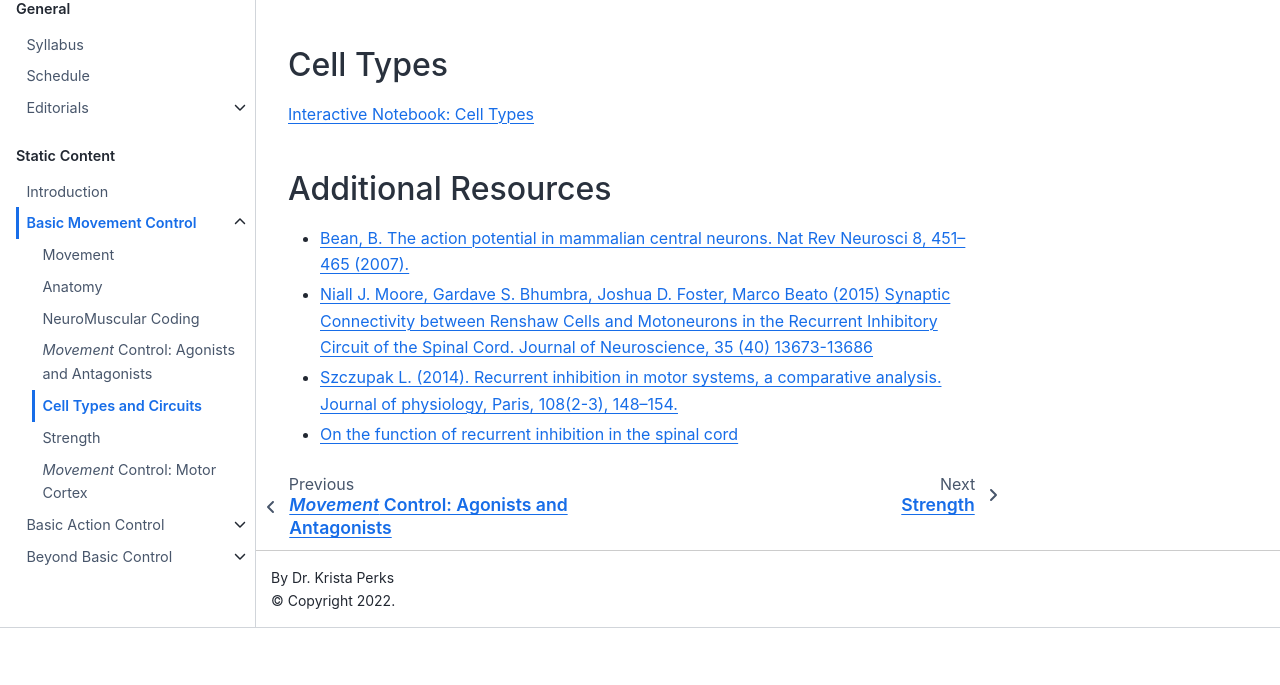
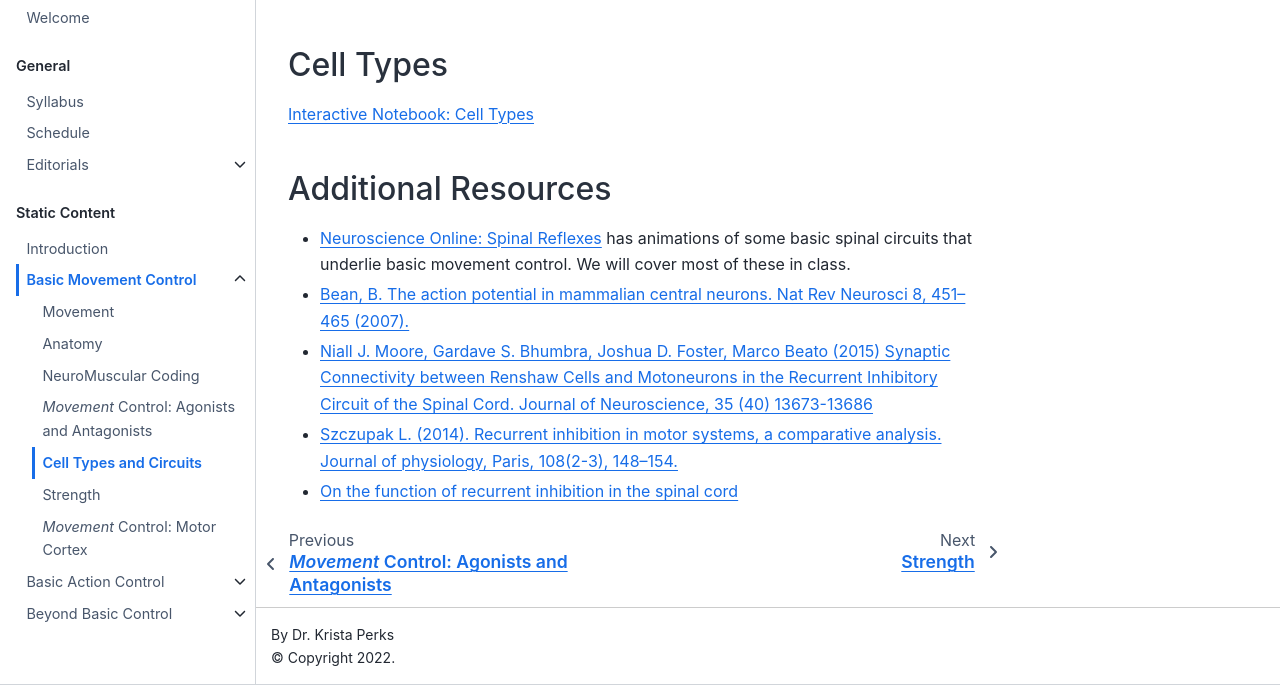
Before and after one commit to neurologic/Neurobiology-Movement, a Jupyter Book: the page built from markdown/cells-circuits.md, in a window 1280 px wide and 900 px high, scrolled down 678 px, cut to the strip 215-900 px from the top of the window. Built offline with Jupyter Book 1.0.4 settings and Sphinx 7.4.7 and the Sphinx Book theme 1.1.4, drawn with Linux system fonts in a browser that asks for light colours; pages that are not in the unit, such as notebooks, are missing from menus; before the commit the page ends 1521 px from its top, so only the background shows below that.

Commit message:
regular push

```diff
--- a/markdown/cells-circuits.md
+++ b/markdown/cells-circuits.md
@@ -17,6 +17,7 @@
 
 ## Additional Resources
 
+- [Neuroscience Online: Spinal Reflexes](https://nba.uth.tmc.edu/neuroscience/s3/chapter02.html) has animations of some basic spinal circuits that underlie basic movement control. We will cover most of these in class.
 - [Bean, B. The action potential in mammalian central neurons. Nat Rev Neurosci 8, 451–465 (2007).](https://doi.org/10.1038/nrn2148)
 - [Niall J. Moore, Gardave S. Bhumbra, Joshua D. Foster, Marco Beato (2015) Synaptic Connectivity between Renshaw Cells and Motoneurons in the Recurrent Inhibitory Circuit of the Spinal Cord. Journal of Neuroscience, 35 (40) 13673-13686](https://doi.org/10.1523/JNEUROSCI.2541-15.2015)
 - [Szczupak L. (2014). Recurrent inhibition in motor systems, a comparative analysis. Journal of physiology, Paris, 108(2-3), 148–154.](https://doi.org/10.1016/j.jphysparis.2014.05.004)
```
Also changed, not shown: markdown/movement-control_agonists-antagonists.md (+4 -0 lines).
